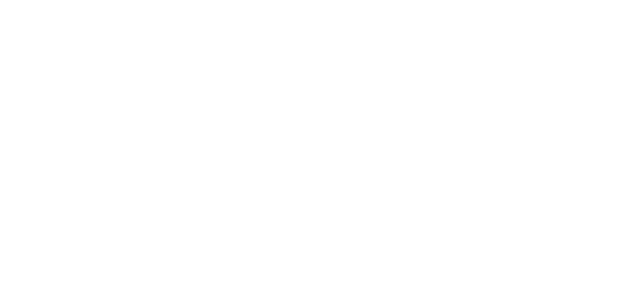
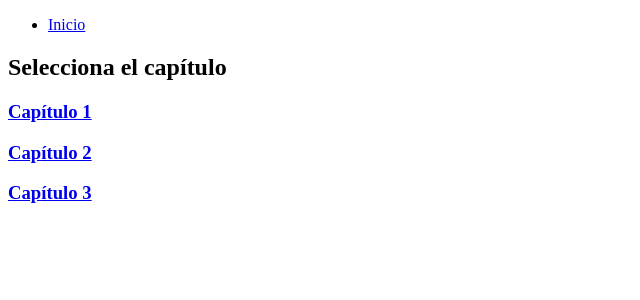
Before and after one commit to DavidLondo/NumericalAnalysisFinal, a Flask app: page /inicio in a window 1280 px wide. Before the commit the part shown is empty. Shown: the top 300 px of the page, without its empty margins (0-640 px from the left). Run offline with Flask 3, Linux system fonts and the light colour scheme.

Commit message:
General update: add methods folder, update templates, remove unused CSS, add base styles

```diff
--- /dev/null
+++ b/src/templates/base.html
@@ -0,0 +1,18 @@
+<!DOCTYPE html>
+<html lang="es">
+<head>
+    <meta charset="UTF-8">
+    <title>Inicio</title>
+    <link rel="stylesheet" href="{{ url_for('static', filename='style.css') }}">
+</head>
+<body>
+    <nav>
+        <ul>
+            <li><a href="{{ url_for('inicio') }}">Inicio</a></li>
+        </ul>
+    </nav>
+    <main>
+        {% block content %}{% endblock %}
+    </main>
+</body>
+</html>
--- a/src/templates/home.html
+++ b/src/templates/home.html
@@ -1,11 +1,11 @@
-<!DOCTYPE html>
-<html lang="es">
-<head>
-    <meta charset="UTF-8">
-    <title>Home</title>
-    <link rel="stylesheet" href="{{ url_for('static', filename='home.css') }}">
-</head>
-<body>
+<!-- templates/home.html -->
+{% extends 'base.html' %}
 
-</body>
-</html>
+{% block title %}Inicio{% endblock %}
+
+{% block content %}
+    <h2>Selecciona el capítulo</h2>
+    <h3><a href="{{ url_for('capitulo_1') }}">Capítulo 1</a></h3>
+    <h3><a href="{{ url_for('capitulo_2') }}">Capítulo 2</a></h3>
+    <h3><a href="{{ url_for('capitulo_2') }}">Capítulo 3</a></h3>
+{% endblock %}
```
Also changed, not shown: src/static/home.css (deleted), src/static/style.css (added).
